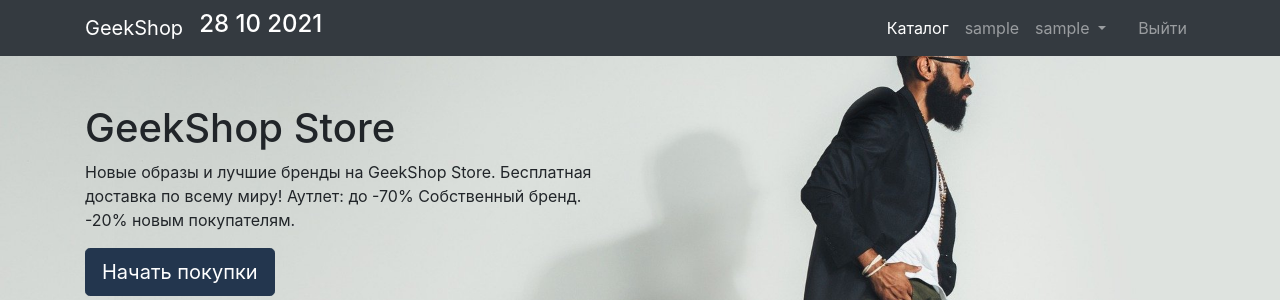
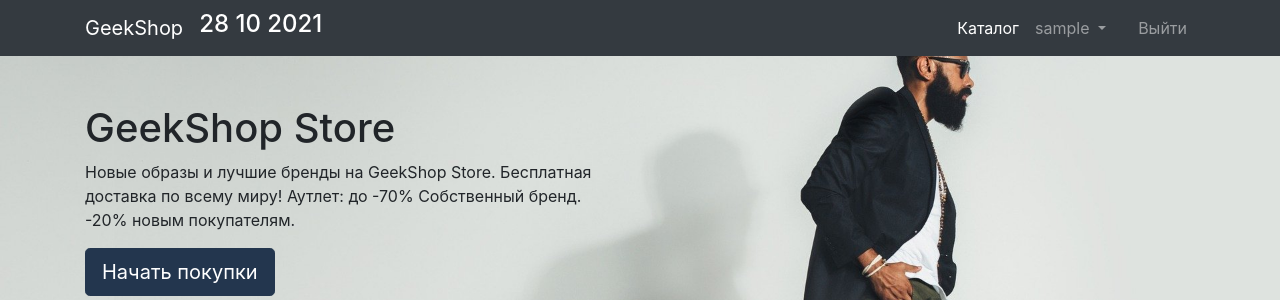
Before and after one commit to yariksimakov/Python-Django, a Django app: page / in a window 1280 px wide. Shown: the top 300 px of the page. Run offline with Django 3.2, Linux system fonts and the light colour scheme; the visitor is signed in with stand-in values (Sample User, id 1); some libraries are stand-ins or nearby versions.

Commit message:
update views

```diff
--- a/mainapp/templates/mainapp/base.html
+++ b/mainapp/templates/mainapp/base.html
@@ -43,11 +43,11 @@
                         <a class="nav-link" href="{% url 'users:login' %}">Войти <i class="fas fa-sign-in-alt"></i></a>
                     </li>
                 {% else %}
-                    <li class="nav-item">
-                        <a class="nav-link" href="{% url 'users:profile' %}">{{ user.username }}
-                            <i class="fas fa-user-circle"></i>
-                        </a>
-                    </li>
+{#                    <li class="nav-item">#}
+{#                        <a class="nav-link" href="{% url 'users:profile' %}">{{ user.username }}#}
+{#                            <i class="fas fa-user-circle"></i>#}
+{#                        </a>#}
+{#                    </li>#}
                     <li class="nav-item">
                         <div class="dropdown">
                             <a class="nav-link dropdown-toggle" href="" data-toggle="dropdown">
```
Also changed, not shown: ordersapp/models.py (+6 -2 lines).
